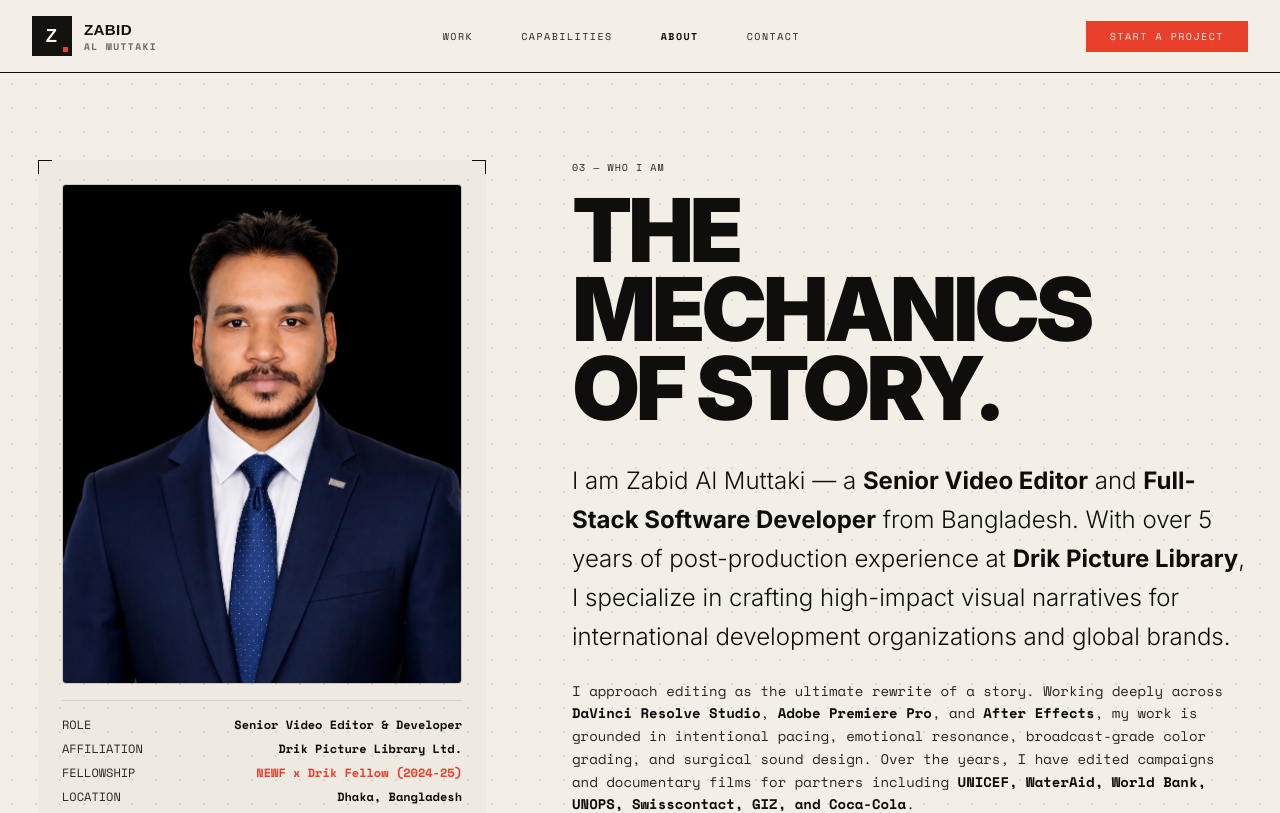
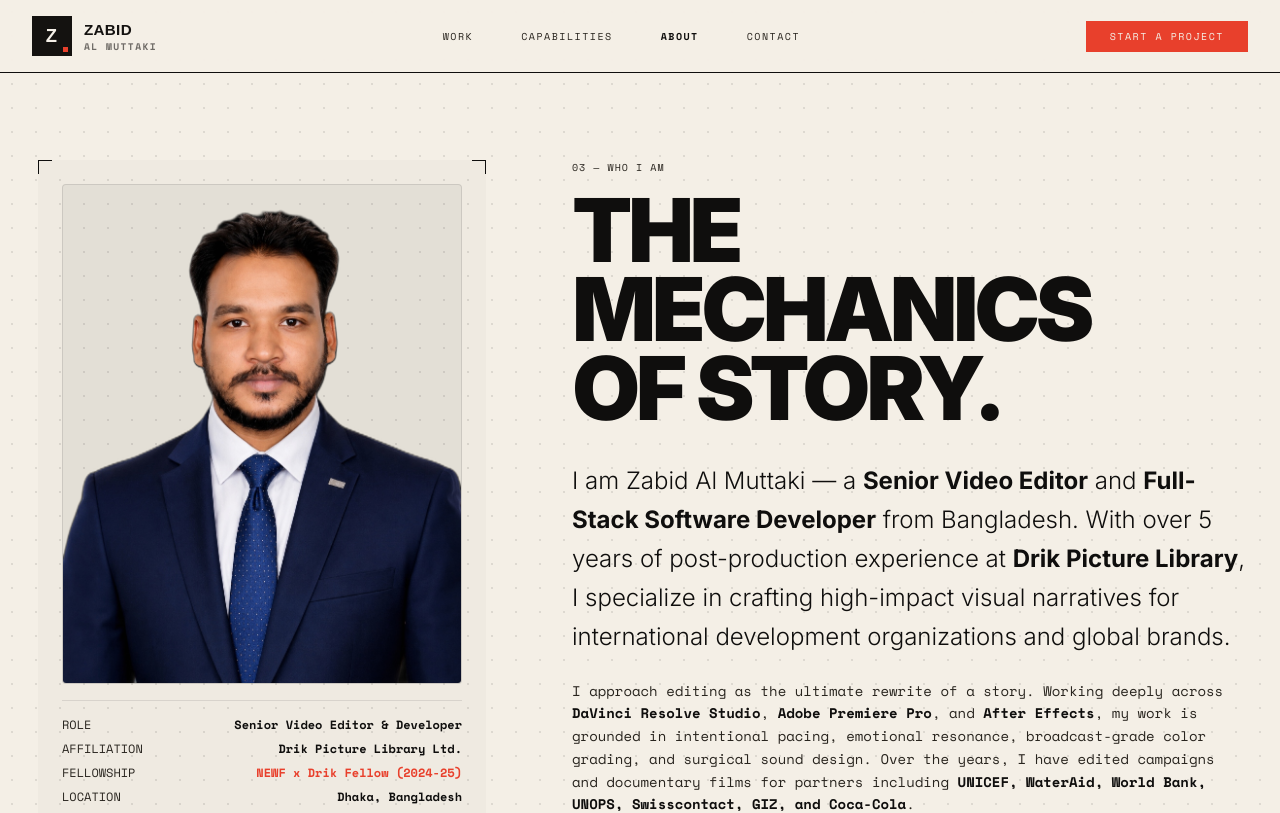
Before and after one commit to zabid-coder/zabid-portfolio-website, a Next.js app: page /about in a window 1280 px wide. Shown: the top 813 px of the page. Built offline with nearby package versions, Linux system fonts and the light colour scheme.

Commit message:
Convert new About portrait to transparent PNG cutout

```diff
--- a/src/app/about/page.tsx
+++ b/src/app/about/page.tsx
@@ -34,7 +34,7 @@
           <BracketFrame className="p-4 lg:p-6 mx-auto w-full max-w-md bg-foreground/[0.02]" bracketColor="border-foreground" offset={0}>
             <div className="relative aspect-[4/5] w-full bg-foreground/5 border border-foreground/10 overflow-hidden rounded-sm">
               <Image
-                src="/zabid_about_portrait.jpg"
+                src="/zabid_about_portrait_transparent.png"
                 unoptimized
                 alt="Zabid Al Muttaki - Senior Video Editor & Developer"
                 fill
```
Also changed, not shown: public/zabid_about_portrait_transparent.png (added).
